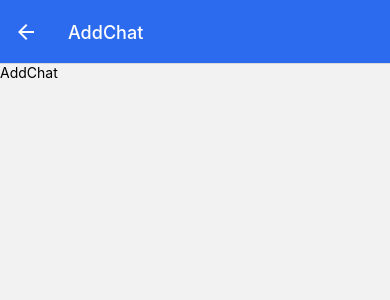
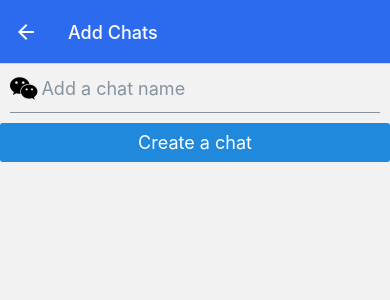
Before and after one commit to humphrey-mutuma/react-native-chatApp, a React Native app: screen /AddChat in a window 390 px wide. Shown: the top 300 px of the page. Built offline with nearby package versions, Linux system fonts and the light colour scheme.

Commit message:
add data to firestore complete

```diff
--- a/screens/AddChat.js
+++ b/screens/AddChat.js
@@ -1,12 +1,42 @@
-import { StyleSheet, Text, View } from 'react-native'
-import React from 'react'
+import { StyleSheet, Text, View } from "react-native";
+import React, { useLayoutEffect, useState } from "react";
+import { Button, Input } from "@rneui/themed";
+import Icon from "react-native-vector-icons/FontAwesome";
+import { db } from "../firebase";
+import { addDoc, collection } from "firebase/firestore";
 
-export default function AddChat() {
+export default function AddChat({ navigation }) {
+  const [input, setInput] = useState();
+
+  useLayoutEffect(() => {
+    navigation.setOptions({
+      title: "Add Chats",
+    });
+  }, [navigation]);
+
+  const createChat = async () => {
+    await addDoc(collection(db, "chats"), {
+      chatName:input
+    })
+      .then(() => {
+        navigation.goBack();
+      })
+      .catch((err) => alert(err));
+  };
   return (
     <View>
-      <Text>AddChat</Text>
+      <Input
+        value={input}
+        placeholder="Add a chat name"
+        onSubmitEditing={createChat}
+        onChangeText={(text) => setInput(text)}
+        leftIcon={
+          <Icon name="wechat" type="AntDesign" size={24} color="black" />
+        }
+      />
+      <Button onPress={createChat} title="Create a chat" />
     </View>
-  )
+  );
 }
 
-const styles = StyleSheet.create({})
+const styles = StyleSheet.create({});
```
